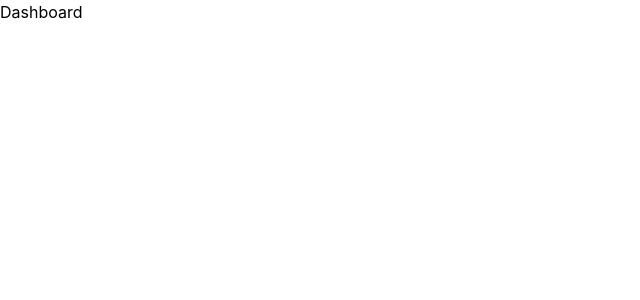
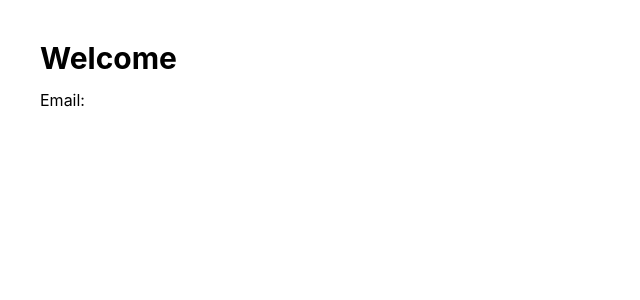
Before and after one commit to sarkarmamun171/Elenga_Multimedia_School_Frontend, a React (Vite) app: page /dashboard in a window 1280 px wide. Shown: the top 300 px of the page, without its empty margins (0-640 px from the left). Built offline with nearby package versions, Linux system fonts and the light colour scheme.

Commit message:
Login Compelete

```diff
--- a/src/pages/auth/Login.jsx
+++ b/src/pages/auth/Login.jsx
@@ -17,10 +17,24 @@ function Login() {
       });
       };
 
-        const handleSubmit = (e) => {
+        const handleSubmit = async (e) => {
       e.preventDefault();
 
-        console.log(formData);
+      try {
+
+          const response = await api.post("/login", formData);
+
+          console.log(response.data);
+             localStorage.setItem("token", response.data.token);
+             localStorage.setItem("user", JSON.stringify(response.data.user));
+
+          navigate("/dashboard");
+
+      } catch (error) {
+
+          console.error(error.response?.data);
+
+      }
 };
 
   return (
--- a/src/pages/dashboard/Dashboard.jsx
+++ b/src/pages/dashboard/Dashboard.jsx
@@ -1,5 +1,18 @@
 function Dashboard() {
-  return <h1>Dashboard</h1>;
+
+    const user = JSON.parse(localStorage.getItem("user"));
+
+    return (
+        <div className="p-10">
+            <h1 className="text-3xl font-bold">
+                Welcome {user?.name}
+            </h1>
+
+            <p className="mt-3">
+                Email: {user?.email}
+            </p>
+        </div>
+    );
 }
 
 export default Dashboard;
```
Lines whose indentation alone changed are shown as unchanged.
